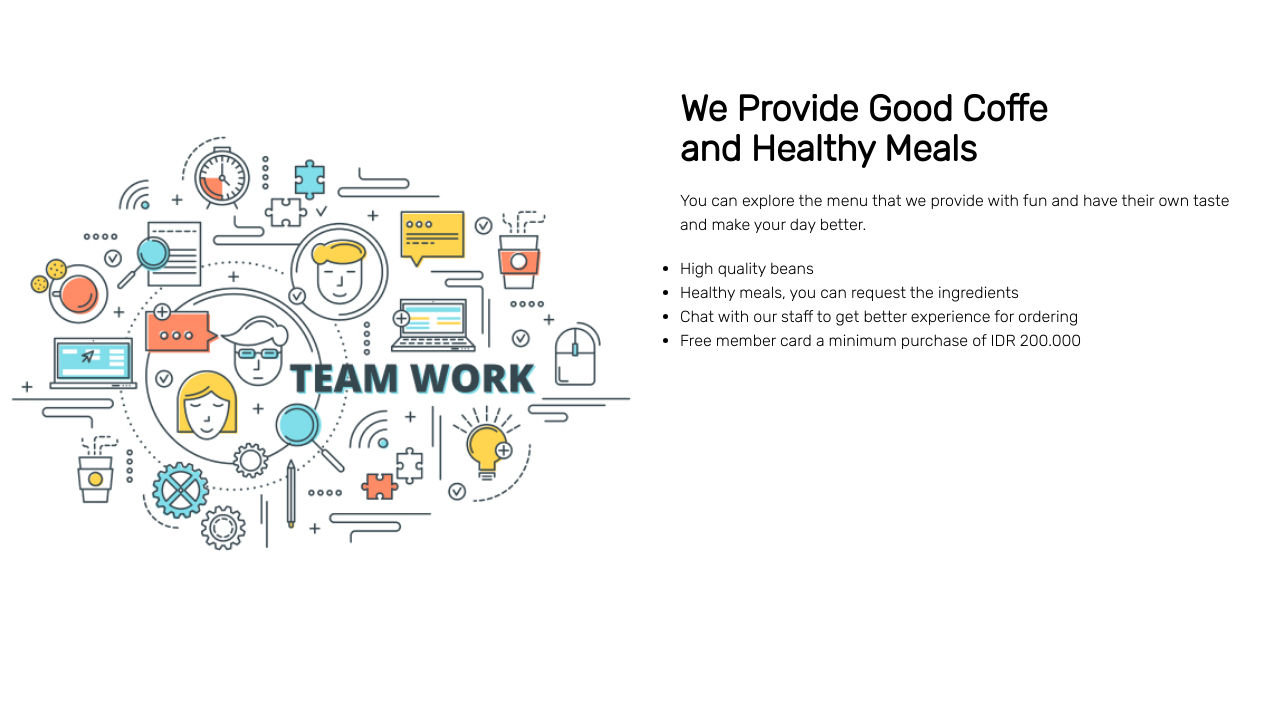
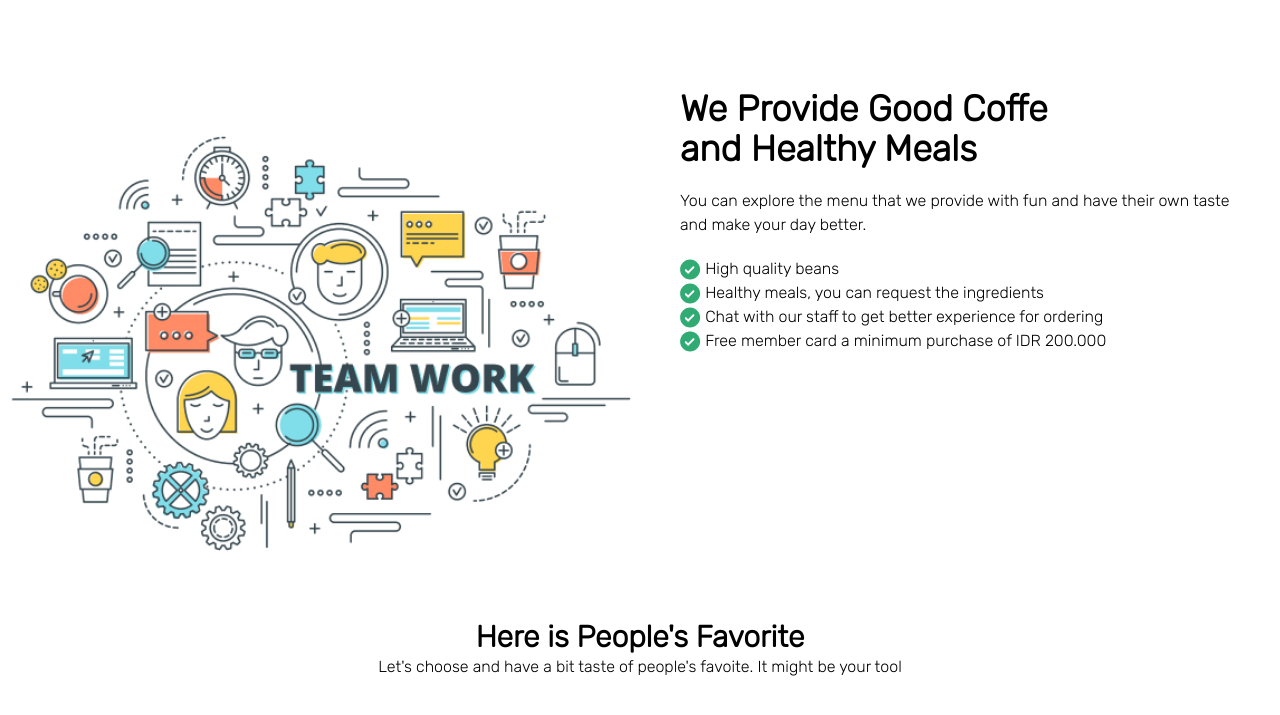
Before and after one commit to ekaadwar/b22-html-slicing, a website: page index.html in a window 1280 px wide. Shown: the part 681-1396 px from the top of the page. Drawn offline with nearby package versions, Linux system fonts and the light colour scheme.

Commit message:
Make a Heading for Favorite's Section

```diff
--- a/index.html
+++ b/index.html
@@ -86,11 +86,43 @@
             <div class="self-center">
               <h1 class="text-4xl font-bold mb-5">We Provide Good Coffe<br />and Healthy Meals</h1>
               <p class="mb-5">You can explore the menu that we provide with fun and have their own taste and make your day better.</p>
-              <ul class="list-disc">
-                <li>High quality beans</li>
-                <li>Healthy meals, you can request the ingredients</li>
-                <li>Chat with our staff to get better experience for ordering</li>
-                <li>Free member card a minimum purchase of IDR 200.000</li>
+              <ul>
+                <li>
+                  <svg class="inline" class="inline" width="21" height="21" viewBox="0 0 21 21" fill="none" xmlns="http://www.w3.org/2000/svg">
+                    <path
+                      d="M10.1216 0.549316C4.60758 0.549316 0.121582 5.03532 0.121582 10.5493C0.121582 16.0633 4.60758 20.5493 10.1216 20.5493C15.6356 20.5493 20.1216 16.0633 20.1216 10.5493C20.1216 5.03532 15.6356 0.549316 10.1216 0.549316ZM8.12258 14.9623L5.11703 11.9632C4.72628 11.5733 4.72549 10.9405 5.11527 10.5496C5.50529 10.1585 6.13859 10.1578 6.52951 10.548L8.12058 12.1363L12.7076 7.54932C13.098 7.15885 13.7311 7.15885 14.1216 7.54932C14.512 7.93978 14.512 8.57285 14.1216 8.96332L8.12258 14.9623Z"
+                      fill="#2FAB73"
+                    />
+                  </svg>
+                  High quality beans
+                </li>
+                <li>
+                  <svg class="inline" width="21" height="21" viewBox="0 0 21 21" fill="none" xmlns="http://www.w3.org/2000/svg">
+                    <path
+                      d="M10.1216 0.549316C4.60758 0.549316 0.121582 5.03532 0.121582 10.5493C0.121582 16.0633 4.60758 20.5493 10.1216 20.5493C15.6356 20.5493 20.1216 16.0633 20.1216 10.5493C20.1216 5.03532 15.6356 0.549316 10.1216 0.549316ZM8.12258 14.9623L5.11703 11.9632C4.72628 11.5733 4.72549 10.9405 5.11527 10.5496C5.50529 10.1585 6.13859 10.1578 6.52951 10.548L8.12058 12.1363L12.7076 7.54932C13.098 7.15885 13.7311 7.15885 14.1216 7.54932C14.512 7.93978 14.512 8.57285 14.1216 8.96332L8.12258 14.9623Z"
+                      fill="#2FAB73"
+                    />
+                  </svg>
+                  Healthy meals, you can request the ingredients
+                </li>
+                <li>
+                  <svg class="inline" width="21" height="21" viewBox="0 0 21 21" fill="none" xmlns="http://www.w3.org/2000/svg">
+                    <path
+                      d="M10.1216 0.549316C4.60758 0.549316 0.121582 5.03532 0.121582 10.5493C0.121582 16.0633 4.60758 20.5493 10.1216 20.5493C15.6356 20.5493 20.1216 16.0633 20.1216 10.5493C20.1216 5.03532 15.6356 0.549316 10.1216 0.549316ZM8.12258 14.9623L5.11703 11.9632C4.72628 11.5733 4.72549 10.9405 5.11527 10.5496C5.50529 10.1585 6.13859 10.1578 6.52951 10.548L8.12058 12.1363L12.7076 7.54932C13.098 7.15885 13.7311 7.15885 14.1216 7.54932C14.512 7.93978 14.512 8.57285 14.1216 8.96332L8.12258 14.9623Z"
+                      fill="#2FAB73"
+                    />
+                  </svg>
+                  Chat with our staff to get better experience for ordering
+                </li>
+                <li>
+                  <svg class="inline" width="21" height="21" viewBox="0 0 21 21" fill="none" xmlns="http://www.w3.org/2000/svg">
+                    <path
+                      d="M10.1216 0.549316C4.60758 0.549316 0.121582 5.03532 0.121582 10.5493C0.121582 16.0633 4.60758 20.5493 10.1216 20.5493C15.6356 20.5493 20.1216 16.0633 20.1216 10.5493C20.1216 5.03532 15.6356 0.549316 10.1216 0.549316ZM8.12258 14.9623L5.11703 11.9632C4.72628 11.5733 4.72549 10.9405 5.11527 10.5496C5.50529 10.1585 6.13859 10.1578 6.52951 10.548L8.12058 12.1363L12.7076 7.54932C13.098 7.15885 13.7311 7.15885 14.1216 7.54932C14.512 7.93978 14.512 8.57285 14.1216 8.96332L8.12258 14.9623Z"
+                      fill="#2FAB73"
+                    />
+                  </svg>
+                  Free member card a minimum purchase of IDR 200.000
+                </li>
               </ul>
             </div>
           </div>
@@ -100,7 +132,14 @@
     <!-- akhir section advantages -->
 
     <!-- section favorite -->
-    <section id="fevorite"></section>
+    <section id="fevorite">
+      <div class="container mx-auto">
+        <div class="text-center">
+          <h1 class="font-bold text-3xl">Here is People's Favorite</h1>
+          <p>Let's choose and have a bit taste of people's favoite. It might be your tool</p>
+        </div>
+      </div>
+    </section>
     <!-- akhir section favorite -->
   </body>
 </html>
```
Also changed, not shown: img/icon/Vector.svg (added).
